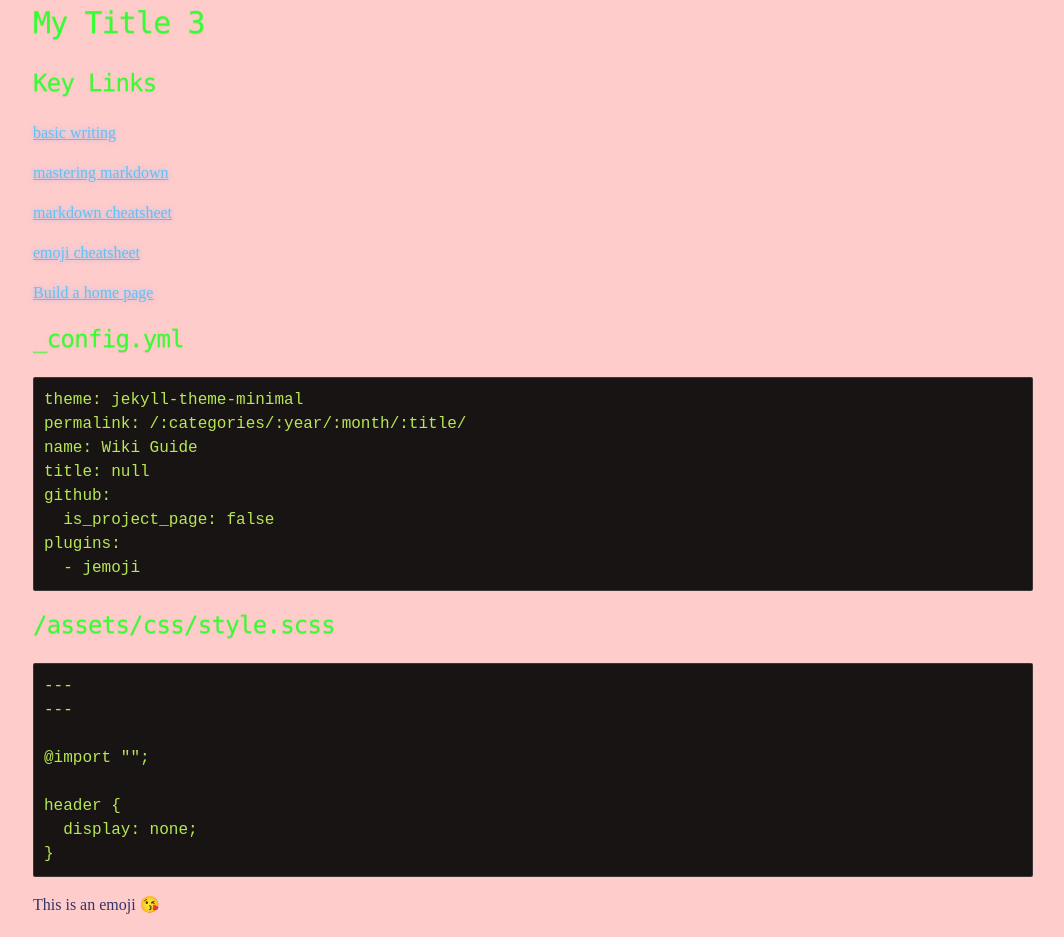
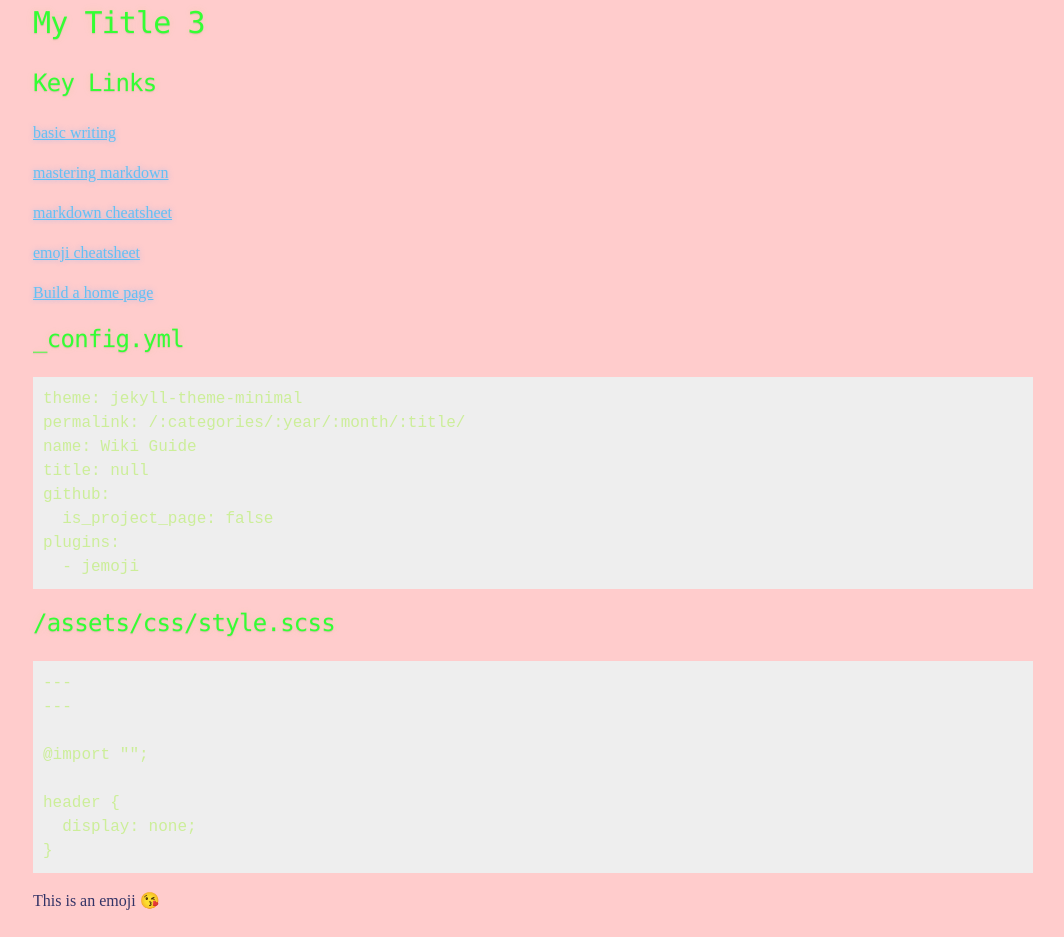
Before and after one commit to profphillips/wikibasics, a Jekyll site: the page built from index.md, in a window 1280 px wide. Shown: the whole page, without its empty margins (107-1171 px from the left). Built offline with Jekyll 4.4.1, drawn with Linux system fonts in a browser that asks for light colours; emoji names are drawn with the system emoji font; our own code applies the rules of GitHub Pages for plain Markdown files.

Commit message:
Update style.scss

```diff
--- a/assets/css/style.scss
+++ b/assets/css/style.scss
@@ -100,12 +100,13 @@ blockquote {
 }
 */
 pre {
-  background: rgba(0, 0, 0, 0.9);
-  border: 1px solid rgba(255, 255, 255, 0.15);
+  //background: rgba(0, 0, 0, 0.9);
+  background: #eeeeee;
+  //border: 1px solid rgba(255, 255, 255, 0.15);
   padding: 10px;
   font-size: 16px;
-  color: #b5e853;
-  border-radius: 2px;
+  color: #ccee99; //#b5e853;
+ // border-radius: 2px;
   word-wrap: normal;
   overflow: auto;
   overflow-y: hidden;
```
